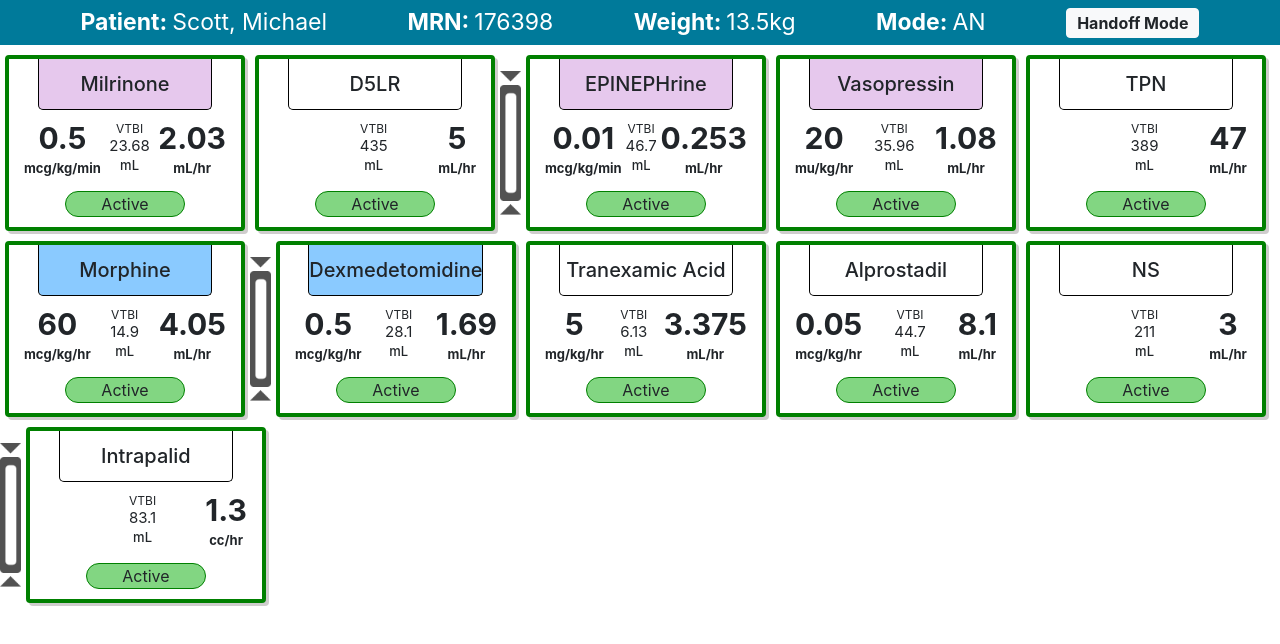
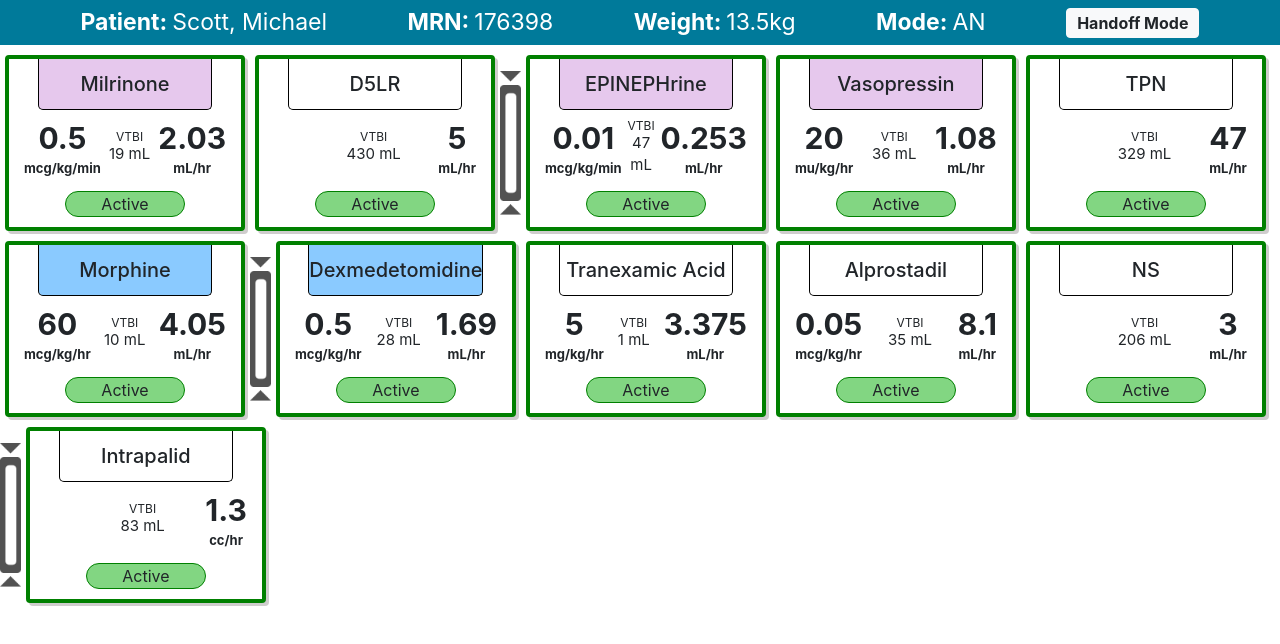
Before and after one commit to AnActualSeb/iv-dashboard, a React (Create React App) app: page / in a window 1280 px wide. Shown: the top 644 px of the page. Built offline with nearby package versions, Linux system fonts and the light colour scheme.

Commit message:
Erased current volume

```diff
--- a/src/components/Timer.js
+++ b/src/components/Timer.js
@@ -21,7 +21,7 @@ class Timer extends Component {
     const { volume, unit } = this.state;
     return (
       <div>
-        <p>Current Volume: {volume} {unit}</p>
+        <p>{volume} {unit}</p>
       </div>
     );
   }
--- a/src/components/drugCard.js
+++ b/src/components/drugCard.js
@@ -83,7 +83,6 @@ class DrugCard extends Component {
                                         <h5>{this.props.rateUnit}</h5>
                                     </td>
                                     <td>
-                                        {/* This will become a timer component that will decrement over time */}
                                         <h4>VTBI</h4>
                                         <Timer startVolume={this.props.vtbi} volumeUnit={this.props.vtbiUnit} rateCalc={this.props.rate}/>
                                     </td>
@@ -111,10 +110,7 @@ class DrugCard extends Component {
 
                             <div className='vtbi'>
                                 <p>VTBI</p>
-                                {this.props.vtbi}
-                                <h5>
-                                    {this.props.vtbiUnit}
-                                </h5>
+                                <Timer startVolume={this.props.vtbi} volumeUnit={this.props.vtbiUnit} rateCalc={this.props.rate}/>
                             </div>
 
                             <div className='rate'>
```
